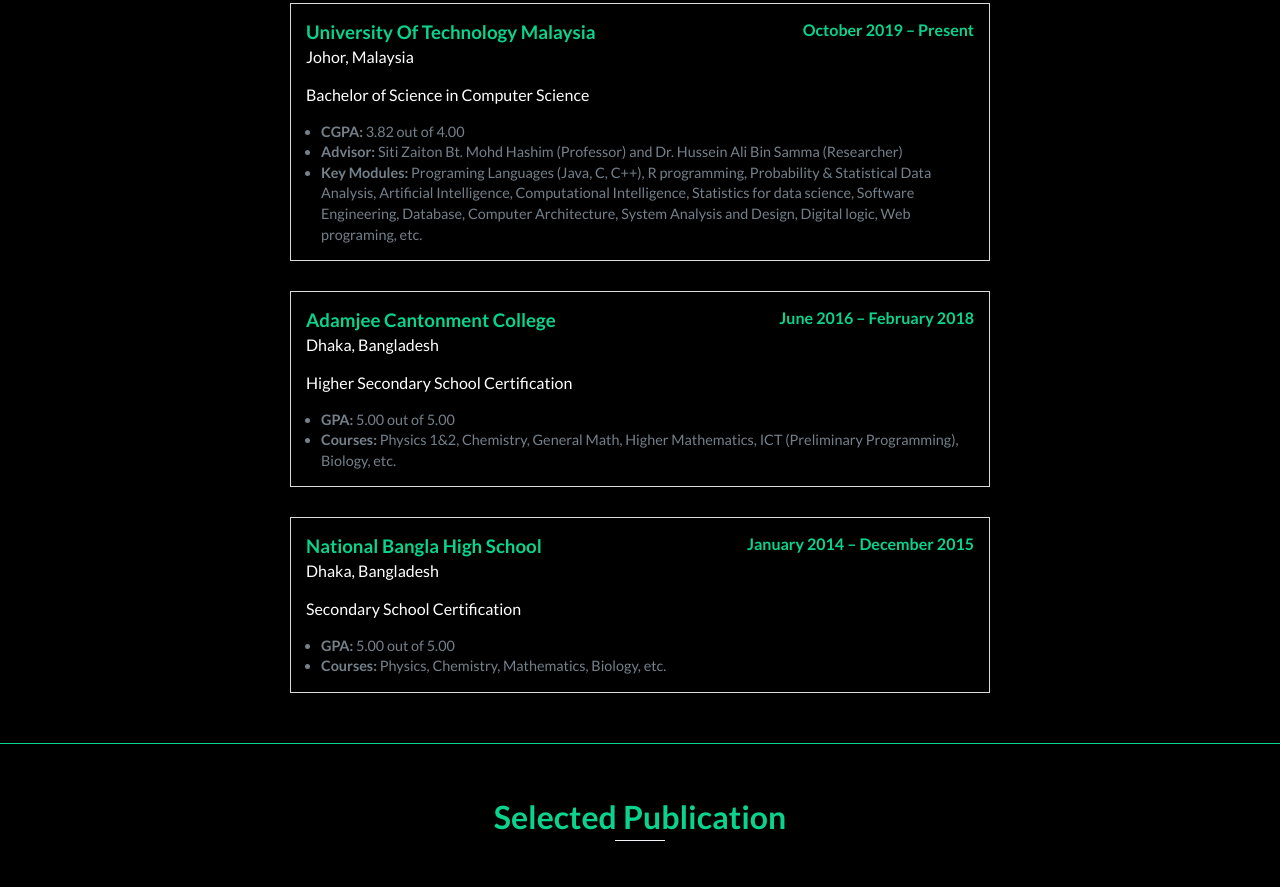
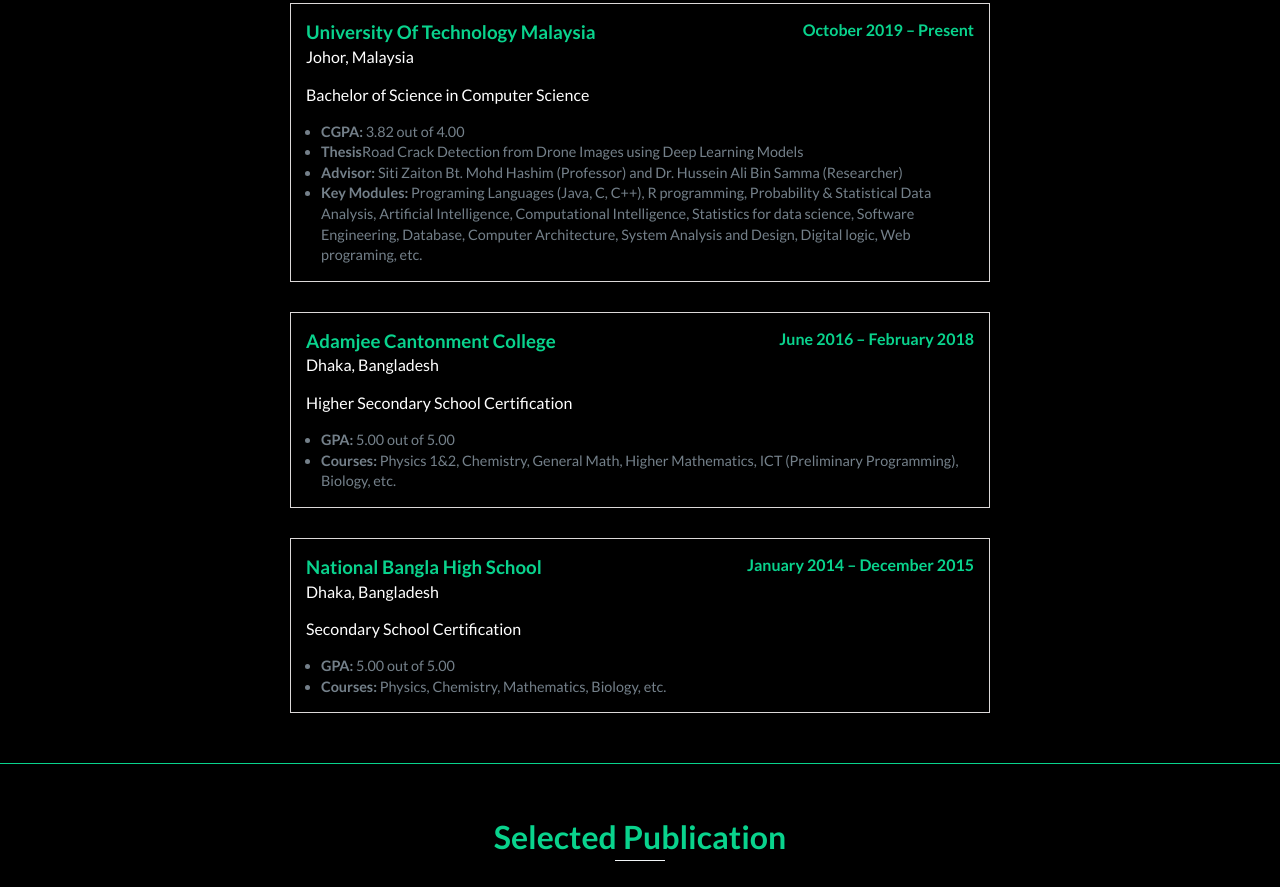
Before and after one commit to samithasan7866/Amit, a website: page index.html in a window 1280 px wide. Shown: the part 3004-3891 px from the top of the page. Drawn offline with nearby package versions, Linux system fonts and the light colour scheme.

Commit message:
Thesis added

```diff
--- a/index.html
+++ b/index.html
@@ -200,6 +200,7 @@
         <p>
             <ul>
                 <li><b>CGPA:</b> 3.82 out of 4.00</li>
+                <li><b>Thesis</b>Road Crack Detection from Drone Images using Deep Learning Models</li>
                 <li><b>Advisor:</b> Siti Zaiton Bt. Mohd Hashim (Professor) and Dr. Hussein Ali Bin
                     Samma (Researcher)</li>
                 <li><b>Key Modules:</b> Programing Languages (Java, C, C++), R programming,
```
